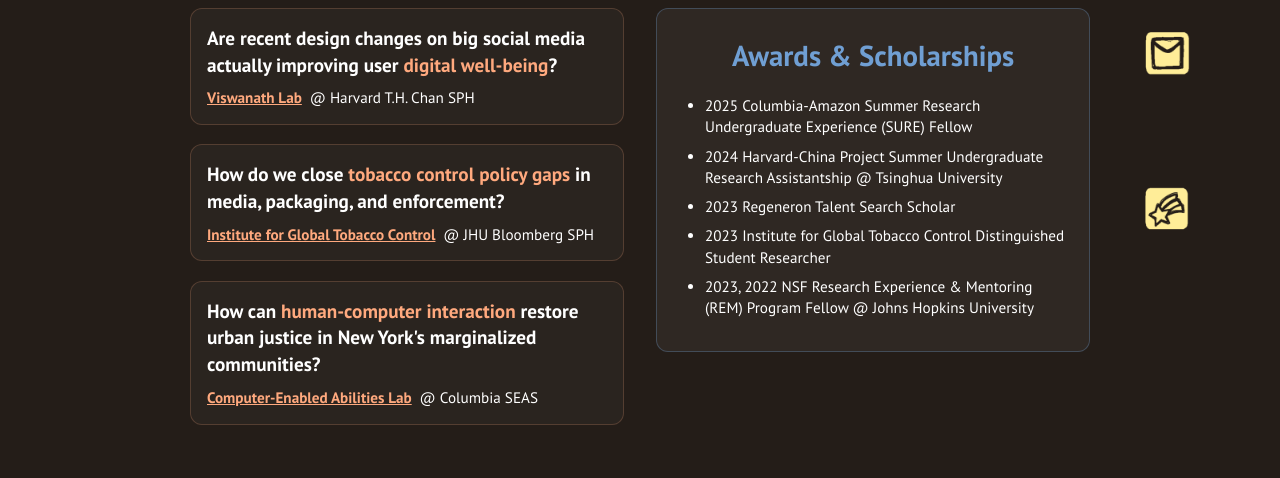
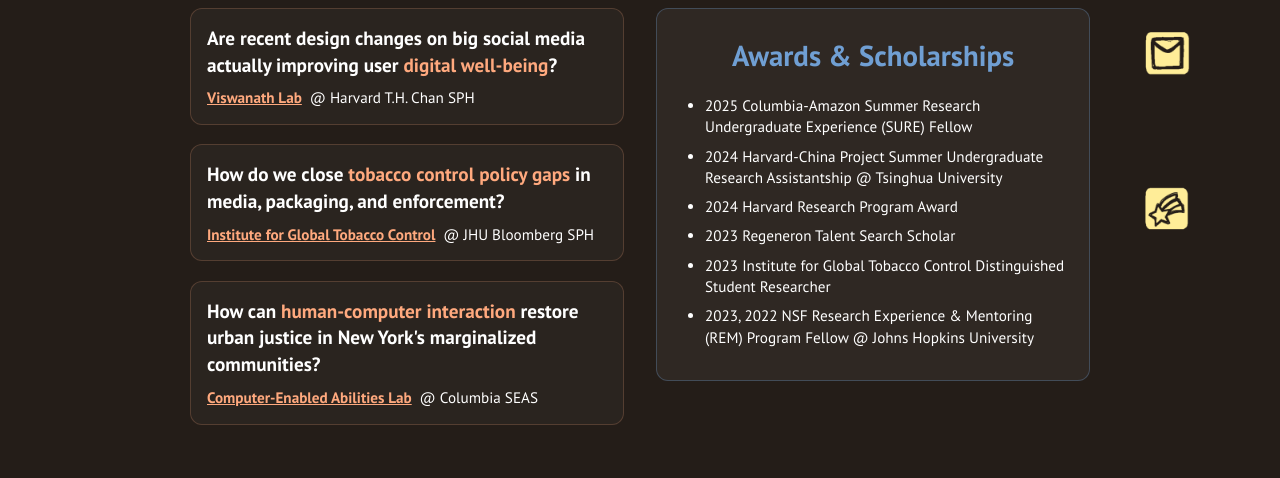
Before and after one commit to em-xing/portfolio-v2, a plain HTML site: page flower_research.html in a window 1280 px wide. Shown: the part 322-800 px from the top of the page. Drawn offline with Linux system fonts and the light colour scheme.

Commit message:
Update flower_research.html

```diff
--- a/flower_research.html
+++ b/flower_research.html
@@ -425,6 +425,7 @@
           <ul class="award-list">
             <li>2025 Columbia-Amazon Summer Research Undergraduate Experience (SURE) Fellow</li>
             <li>2024 Harvard-China Project Summer Undergraduate Research Assistantship @ Tsinghua University</li>
+            <li>2024 Harvard Research Program Award</li>
             <li>2023 Regeneron Talent Search Scholar</li>
             <li>2023 Institute for Global Tobacco Control Distinguished Student Researcher</li>
             <li>2023, 2022 NSF Research Experience & Mentoring (REM) Program Fellow @ Johns Hopkins University</li>
```
